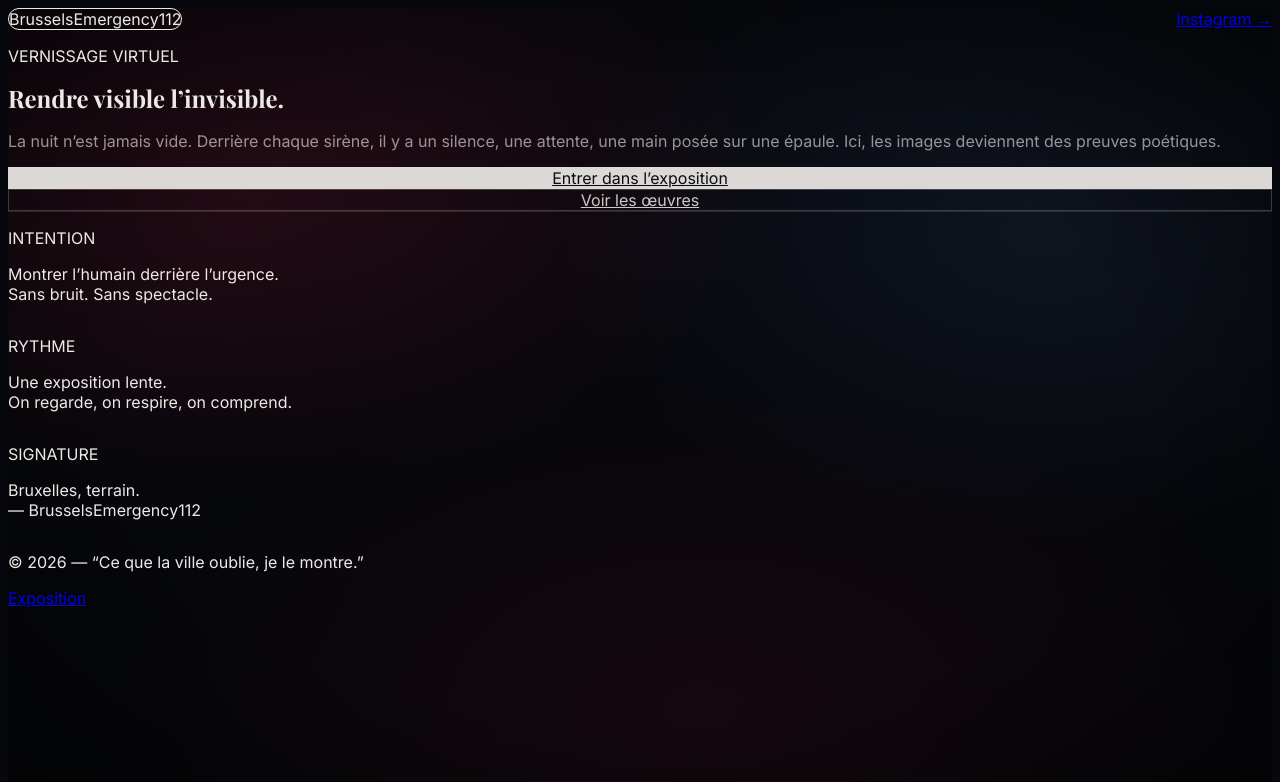
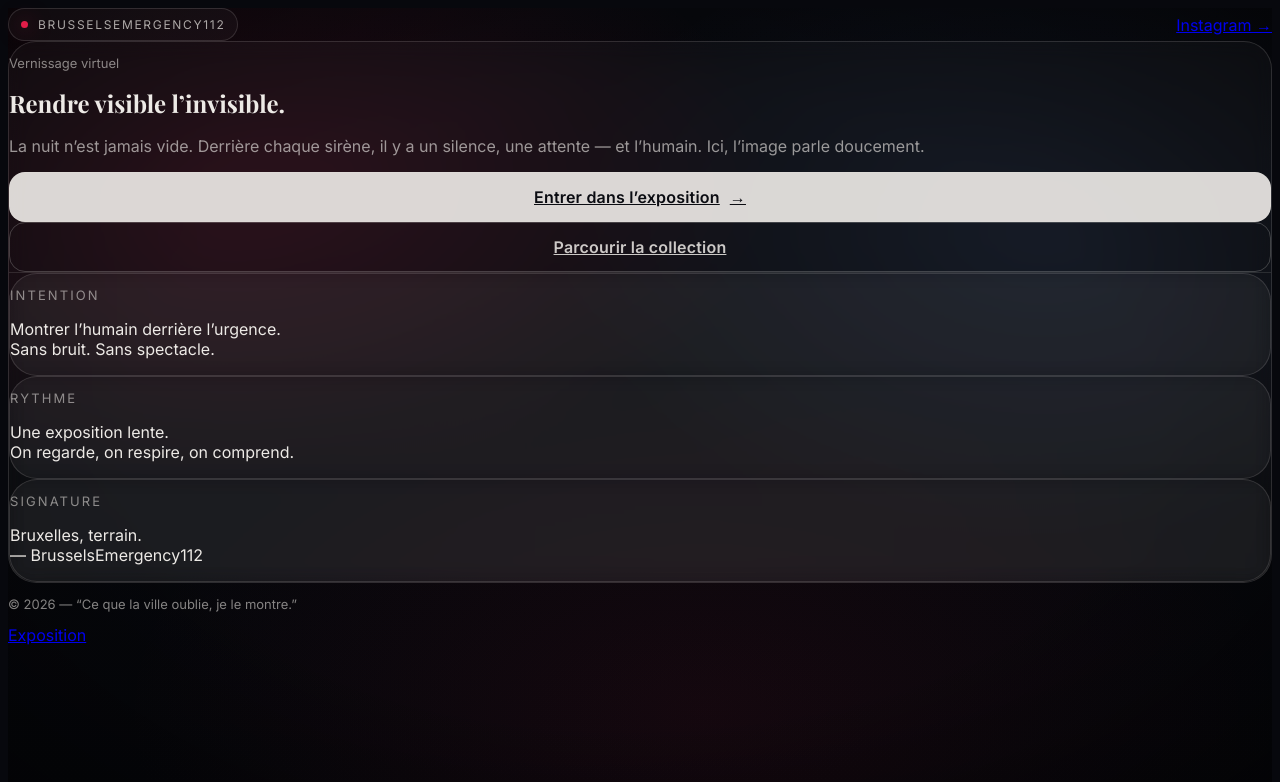
Before and after one commit to Brusselsemergency112/be112-gallery, a Next.js app: page / in a window 1280 px wide. Shown: the top 782 px of the page. Built offline with nearby package versions, Linux system fonts and the light colour scheme; a web font is replaced by a local one.

Commit message:
Update page.js

```diff
--- a/app/page.js
+++ b/app/page.js
@@ -4,50 +4,55 @@ export default function Home() {
   return (
     <main className="museum px-6">
       <div className="mx-auto max-w-6xl py-10 md:py-16">
-        <header className="flex items-center justify-between gap-4">
-          <div className="inline-flex items-center gap-3 rounded-full border border-white/10 bg-white/5 px-4 py-2">
-            <span className="h-2 w-2 rounded-full bg-[#E11D48] shadow-[0_0_20px_#E11D48]" />
-            <span className="text-sm tracking-wide text-white/80">BrusselsEmergency112</span>
+        {/* Top bar minimal */}
+        <header className="flex items-center justify-between">
+          <div className="label">
+            <span className="dot" />
+            <span>BrusselsEmergency112</span>
           </div>
 
           <a
             href="https://instagram.com/brusselsemergency112"
             target="_blank"
             rel="noreferrer"
-            className="text-sm text-white/70 hover:text-white/90 transition"
+            className="text-sm text-white/55 hover:text-white/80 transition"
           >
             Instagram →
           </a>
         </header>
 
-        <section className="mt-12 md:mt-16">
-          <div className="card p-7 md:p-10">
-            <p className="small-muted tracking-wide uppercase text-xs">Vernissage virtuel</p>
+        {/* Mur / panneau */}
+        <section className="mt-12 md:mt-16 panel p-7 md:p-12">
+          <p className="small">Vernissage virtuel</p>
 
           <h1 className="mt-4 font-serif text-4xl md:text-6xl leading-[1.05] tracking-tight">
-              Rendre visible <span className="text-white/60">l’invisible</span>.
+            Rendre visible{" "}
+            <span className="text-white/55">l’invisible.</span>
           </h1>
 
-            <p className="mt-6 text-lg md:text-xl muted leading-relaxed max-w-3xl">
-              La nuit n’est jamais vide. Derrière chaque sirène, il y a un silence, une attente,
-              une main posée sur une épaule. Ici, les images deviennent des preuves poétiques.
+          <p className="mt-7 text-lg md:text-xl muted leading-relaxed max-w-3xl">
+            La nuit n’est jamais vide. Derrière chaque sirène, il y a un silence,
+            une attente — et l’humain. Ici, l’image parle doucement.
           </p>
 
+          {/* Boutons musées (pas marketing) */}
           <div className="mt-10 flex flex-col sm:flex-row gap-3">
-              <Link href="/gallery" className="btn-primary text-center">
-                Entrer dans l’exposition
+            <Link href="/gallery" className="btn btn-primary">
+              Entrer dans l’exposition <span aria-hidden>→</span>
             </Link>
 
-              <Link href="/gallery" className="btn-ghost text-center">
-                Voir les œuvres
+            <Link href="/gallery" className="btn btn-ghost">
+              Parcourir la collection
             </Link>
           </div>
 
+          {/* Cartels */}
           <div className="mt-10 hr" />
-
           <div className="mt-8 grid grid-cols-1 md:grid-cols-3 gap-3">
-              <div className="card p-5">
-                <p className="text-xs small-muted tracking-wide uppercase">Intention</p>
+            <div className="panel p-5">
+              <p className="small" style={{ letterSpacing: ".16em", textTransform: "uppercase" }}>
+                Intention
+              </p>
               <p className="mt-2 text-white/85 leading-relaxed">
                 Montrer l’humain derrière l’urgence.
                 <br />
@@ -55,8 +60,10 @@ export default function Home() {
               </p>
             </div>
 
-              <div className="card p-5 slow-float">
-                <p className="text-xs small-muted tracking-wide uppercase">Rythme</p>
+            <div className="panel p-5">
+              <p className="small" style={{ letterSpacing: ".16em", textTransform: "uppercase" }}>
+                Rythme
+              </p>
               <p className="mt-2 text-white/85 leading-relaxed">
                 Une exposition lente.
                 <br />
@@ -64,27 +71,26 @@ export default function Home() {
               </p>
             </div>
 
-              <div className="card p-5">
-                <p className="text-xs small-muted tracking-wide uppercase">Signature</p>
+            <div className="panel p-5">
+              <p className="small" style={{ letterSpacing: ".16em", textTransform: "uppercase" }}>
+                Signature
+              </p>
               <p className="mt-2 text-white/85 leading-relaxed">
                 Bruxelles, terrain.
                 <br />— BrusselsEmergency112
               </p>
             </div>
           </div>
-          </div>
         </section>
 
+        {/* Footer très discret */}
         <footer className="mt-10 md:mt-14 flex flex-col md:flex-row items-start md:items-center justify-between gap-4">
-          <p className="text-sm small-muted">
+          <p className="small">
             © {new Date().getFullYear()} — “Ce que la ville oublie, je le montre.”
           </p>
-
-          <div className="text-sm text-white/60 flex gap-4">
-            <Link className="hover:text-white/85 transition" href="/gallery">
+          <Link href="/gallery" className="text-sm text-white/55 hover:text-white/80 transition">
             Exposition
           </Link>
-          </div>
         </footer>
       </div>
     </main>
```
Lines whose indentation alone changed are shown as unchanged.
